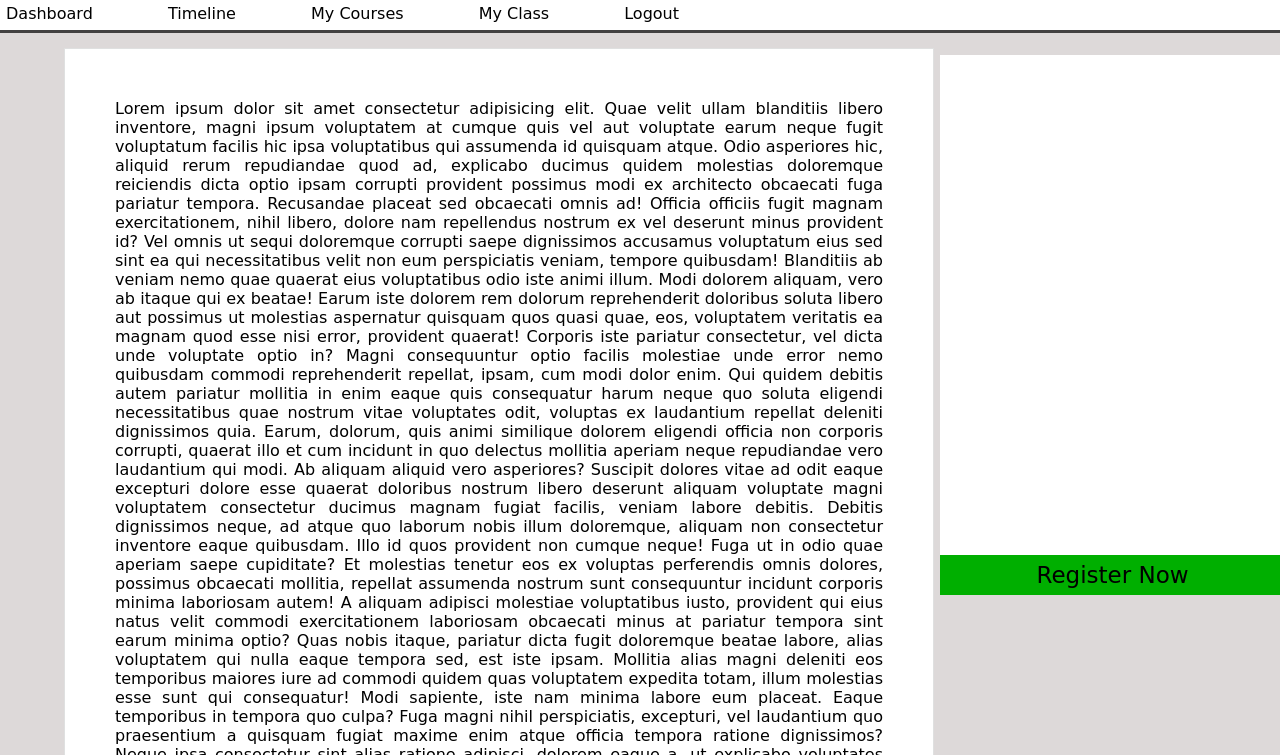
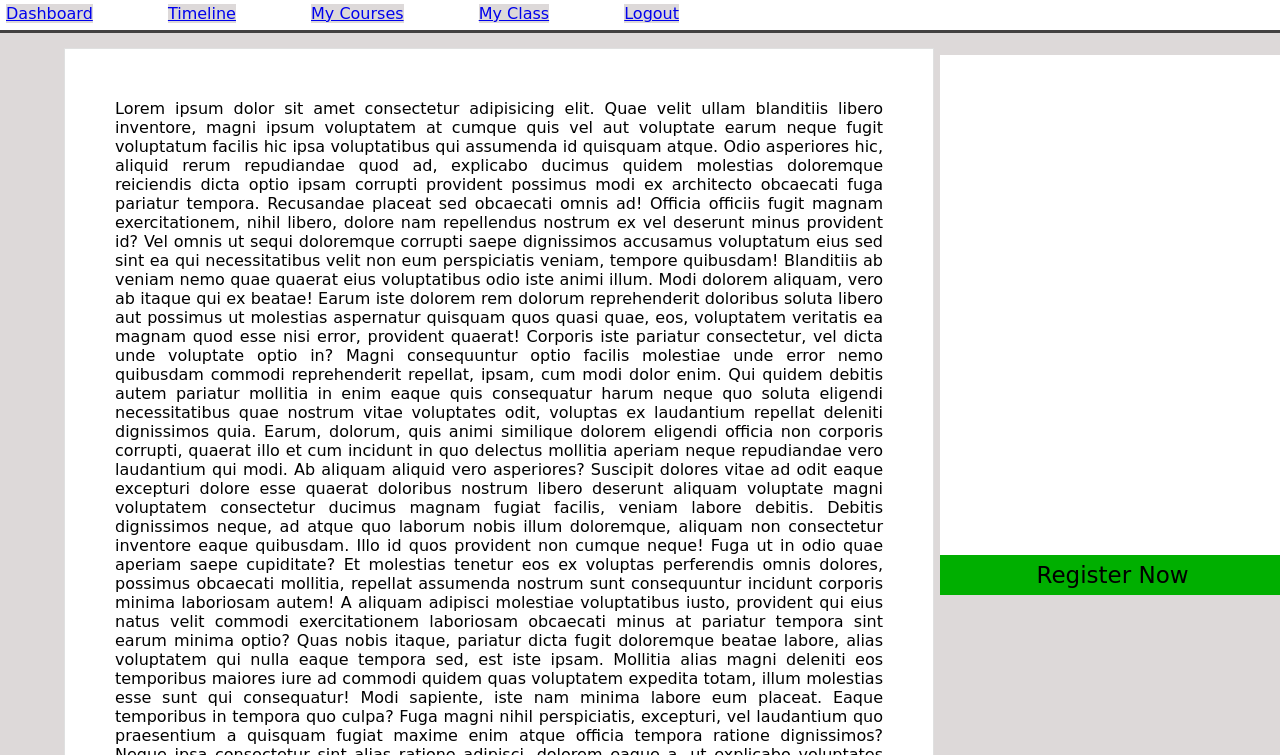
Before and after one commit to debanaskar13/CSS-task-3, a plain HTML site: page index.html in a window 1280 px wide. Shown: the part 45-800 px from the top of the page. Drawn offline with Linux system fonts and the light colour scheme; a web font is replaced by a local one.

Commit message:
Update index.html

```diff
--- a/index.html
+++ b/index.html
@@ -13,11 +13,11 @@
     <div class="nav1">CampusX</div>
     <div class="nav2">
         <ul>
-            <li style="margin-left: 6px;">Dashboard</li>
-            <li>Timeline</li>
-            <li>My Courses</li>
-            <li>My Class</li>
-            <li>Logout</li>
+            <li style="margin-left: 6px;"><a href="#">Dashboard</a></li>
+            <li><a href="#">Timeline</a></li>
+            <li><a href="#">My Courses</a></li>
+            <li><a href="#">My Class</a></li>
+            <li><a href="#">Logout</a></li>
         </ul>
     </div>
     <div class="container">
```
